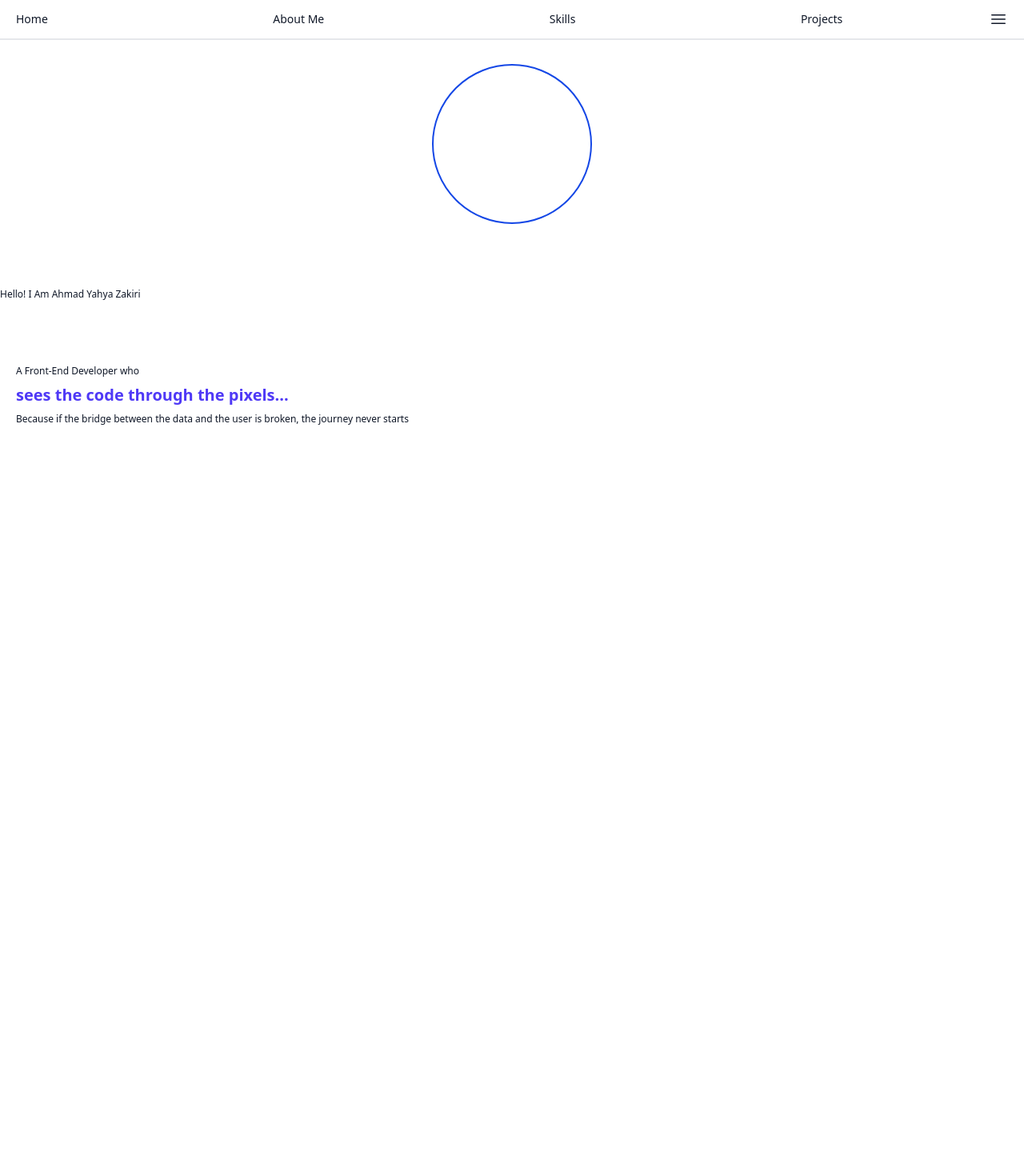
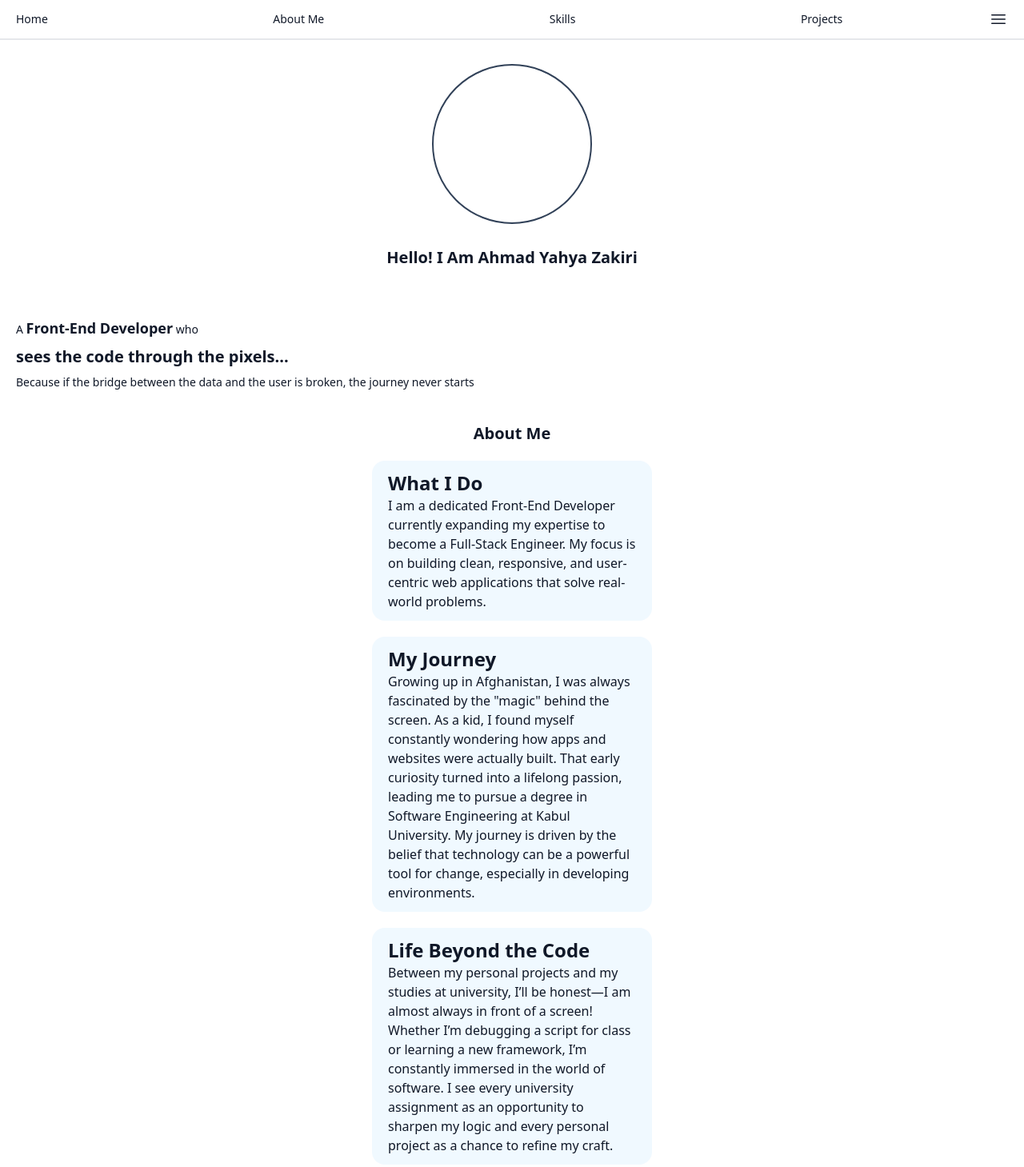
Before and after one commit to Yahya-zakiri/MyPortofolio, a website: page index.html in a window 1280 px wide. Shown: the top 1459 px of the page at 80% size. Before the commit the page ends 800 px from the top, so only its background shows below. Drawn offline with Linux system fonts and the light colour scheme.

Commit message:
Changed to Home section and to about me section were added.

```diff
--- a/index.html
+++ b/index.html
@@ -8,7 +8,7 @@
   </head>
   <body class="bg-white">
     <div class="container mx-auto flex flex-col space-y-10">
-      <header class="px-5 py-3 flex justify-between items-center text-gray-900 border-b-2 border-gray-200 fixed w-full">
+      <header class="px-5 py-3 flex justify-between items-center text-gray-900 border-b-2 border-gray-200 fixed w-full bg-white">
         <div class="w-10/12">
         <ul class="flex text-sm justify-between">
           <li class="nav-links"><a href="#home">Home</a></li>
@@ -26,12 +26,36 @@
           <!-- <li class="nav-links">Download CV</li> -->
         </ul>
       </header>
-      <section class="grid-cols-12 space-y-20 text-gray-900 pt-20" id="home">
-            <div class="border-2 border-blue-700 size-50 col-span-12 mx-auto rounded-full"></div>
-            <p class="absolute text-xs">Hello! I Am Ahmad Yahya Zakiri</p>
+      <section class="grid-cols-12 space-y-15 text-gray-900 pt-20" id="home">
+        <div class="flex flex-col space-y-7">
+            <div class="border-2 border-slate-700 size-50 col-span-12 mx-auto rounded-full"></div>
+            <h1 class="text-xl font-bold mx-auto ">Hello! I Am Ahmad Yahya Zakiri</h1>
+            </div>
             <div class="mx-5">
-                <p class="leading-0 flex flex-col space-y-2"><span class="text-xs">A Front-End Developer who </span><br><span class="text-xl font-bold text-indigo-600"> sees the code through the pixels...</span> <br> <span class="text-xs">Because if the bridge between the data and the user is broken, the journey never starts</span></p>
+                <p class="leading-0 flex flex-col space-y-2"><span class="text-sm">A <span class="text-lg font-bold">Front-End Developer</span> who </span><br><span class="text-xl font-bold ">sees the code through the pixels...</span> <br> <span class="text-sm">Because if the bridge between the data and the user is broken, the journey never starts</span></p>
             </div>
+      </section>
+      <section id="about" class="text-gray-900">
+          <h2 class="text-xl text-center font-bold mb-5">About Me</h2>
+          <div class="about-me-blocks">
+            <h3>What I Do</h3>
+            <p>I am a dedicated Front-End Developer currently expanding my expertise to become a Full-Stack Engineer. My focus is on building clean, responsive, and user-centric web applications that solve real-world problems.</p>
+          </div>
+          <div class="about-me-blocks">
+            <h3>My Journey</h3>
+            <p>Growing up in Afghanistan, I was always fascinated by the "magic" behind the screen. As a kid, I found myself constantly wondering how apps and websites were actually built. That early curiosity turned into a lifelong passion, leading me to pursue a degree in Software Engineering at Kabul University. My journey is driven by the belief that technology can be a powerful tool for change, especially in developing environments.</p>
+          </div>
+          <div class="about-me-blocks">
+            <h3>Life Beyond the Code</h3>
+            <p>Between my personal projects and my studies at university, I’ll be honest—I am almost always in front of a screen! Whether I’m debugging a script for class or learning a new framework, I’m constantly immersed in the world of software. I see every university assignment as an opportunity to sharpen my logic and every personal project as a chance to refine my craft.</p>
+          </div>
+          <div class="about-me-blocks">
+            <h3>Looking Ahead</h3>
+            <p>As a newcomer to the industry, I am eager to apply my academic knowledge to professional projects. I am currently seeking an opportunity to join a forward-thinking team where I can contribute, learn, and grow as a developer. If you’re looking for someone with a strong foundational drive and a hunger for learning, let’s connect!</p>
+          </div>
+      </section>
+      <section>
+
       </section>
     </div>
     <script src="./src/main.js"></script>
--- a/src/input.css
+++ b/src/input.css
@@ -2,7 +2,10 @@
 @custom-variant dark (&:where(.dark, .dark*));
 
 @layer components{
-    .nav-links{
-
+    .about-me-blocks{
+        @apply max-w-[350px] px-5 py-3 mx-auto rounded-2xl bg-sky-50 text-gray-900 my-5;
+    }
+    .about-me-blocks h3{
+        @apply font-bold text-2xl text-gray-900;
     }
 }
```
Also changed, not shown: src/output.css.
